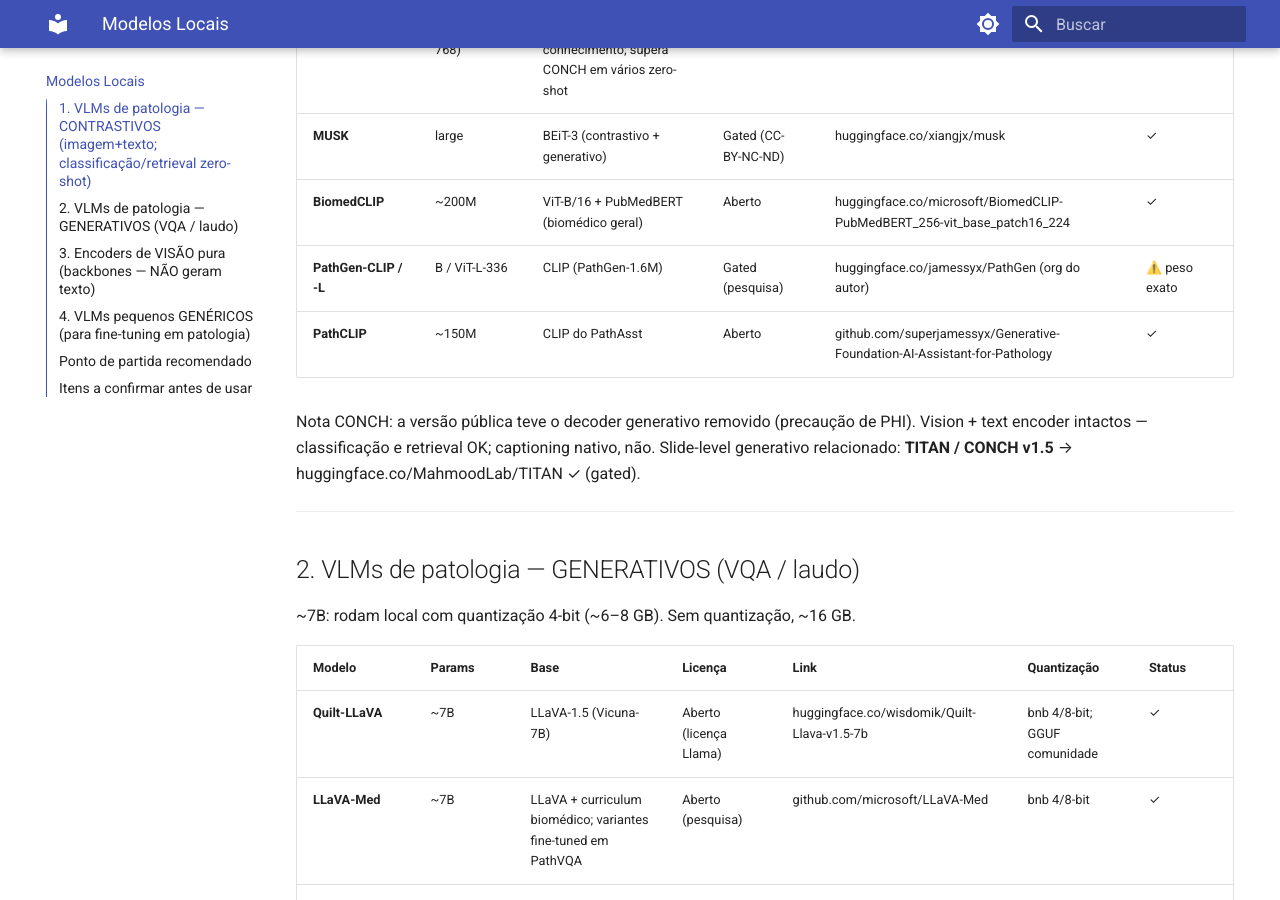
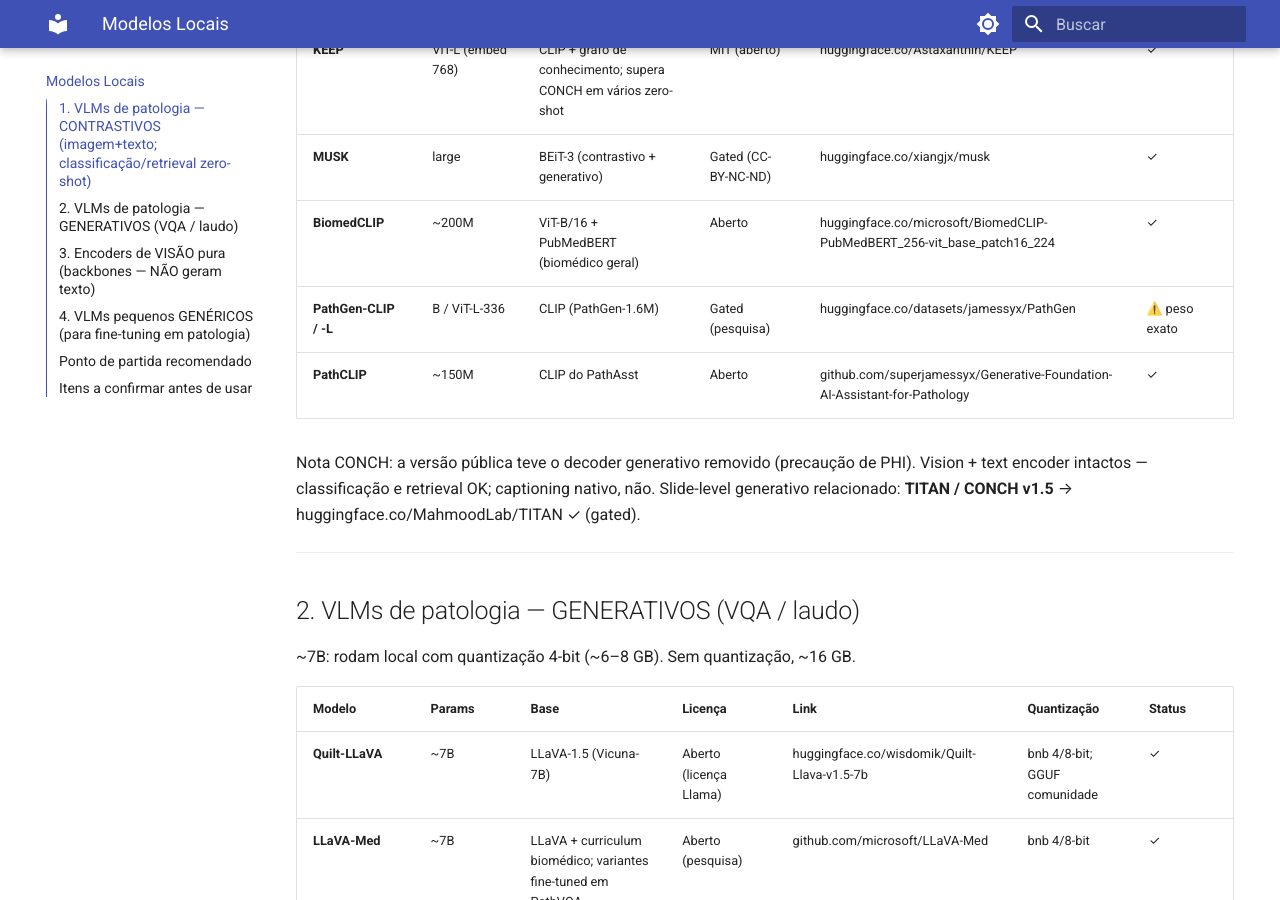
Before and after one commit to medeirosdev/pesquisa-vlm-oncologia-ic, an MkDocs documentation site: the page built from docs/modelos-locais.md, in a window 1280 px wide and 900 px high, scrolled down 776 px. Built offline with MkDocs 1.6.1 and Material for MkDocs 9.7.7, drawn with Linux system fonts in a browser that asks for light colours.

Commit message:
corrige link do PathGen na aba de modelos

```diff
--- a/docs/modelos-locais.md
+++ b/docs/modelos-locais.md
@@ -21,7 +21,7 @@
 | **KEEP** | ViT-L (embed 768) | CLIP + grafo de conhecimento; supera CONCH em vários zero-shot | MIT (aberto) | huggingface.co/Astaxanthin/KEEP | ✓ |
 | **MUSK** | large | BEiT-3 (contrastivo + generativo) | Gated (CC-BY-NC-ND) | huggingface.co/xiangjx/musk | ✓ |
 | **BiomedCLIP** | ~200M | ViT-B/16 + PubMedBERT (biomédico geral) | Aberto | huggingface.co/microsoft/BiomedCLIP-PubMedBERT_256-vit_base_patch16_224 | ✓ |
-| **PathGen-CLIP / -L** | B / ViT-L-336 | CLIP (PathGen-1.6M) | Gated (pesquisa) | huggingface.co/jamessyx/PathGen (org do autor) | ⚠️ peso exato |
+| **PathGen-CLIP / -L** | B / ViT-L-336 | CLIP (PathGen-1.6M) | Gated (pesquisa) | huggingface.co/datasets/jamessyx/PathGen | ⚠️ peso exato |
 | **PathCLIP** | ~150M | CLIP do PathAsst | Aberto | github.com/superjamessyx/Generative-Foundation-AI-Assistant-for-Pathology | ✓ |
 
 Nota CONCH: a versão pública teve o decoder generativo removido (precaução de PHI). Vision + text encoder intactos — classificação e retrieval OK; captioning nativo, não.
```
